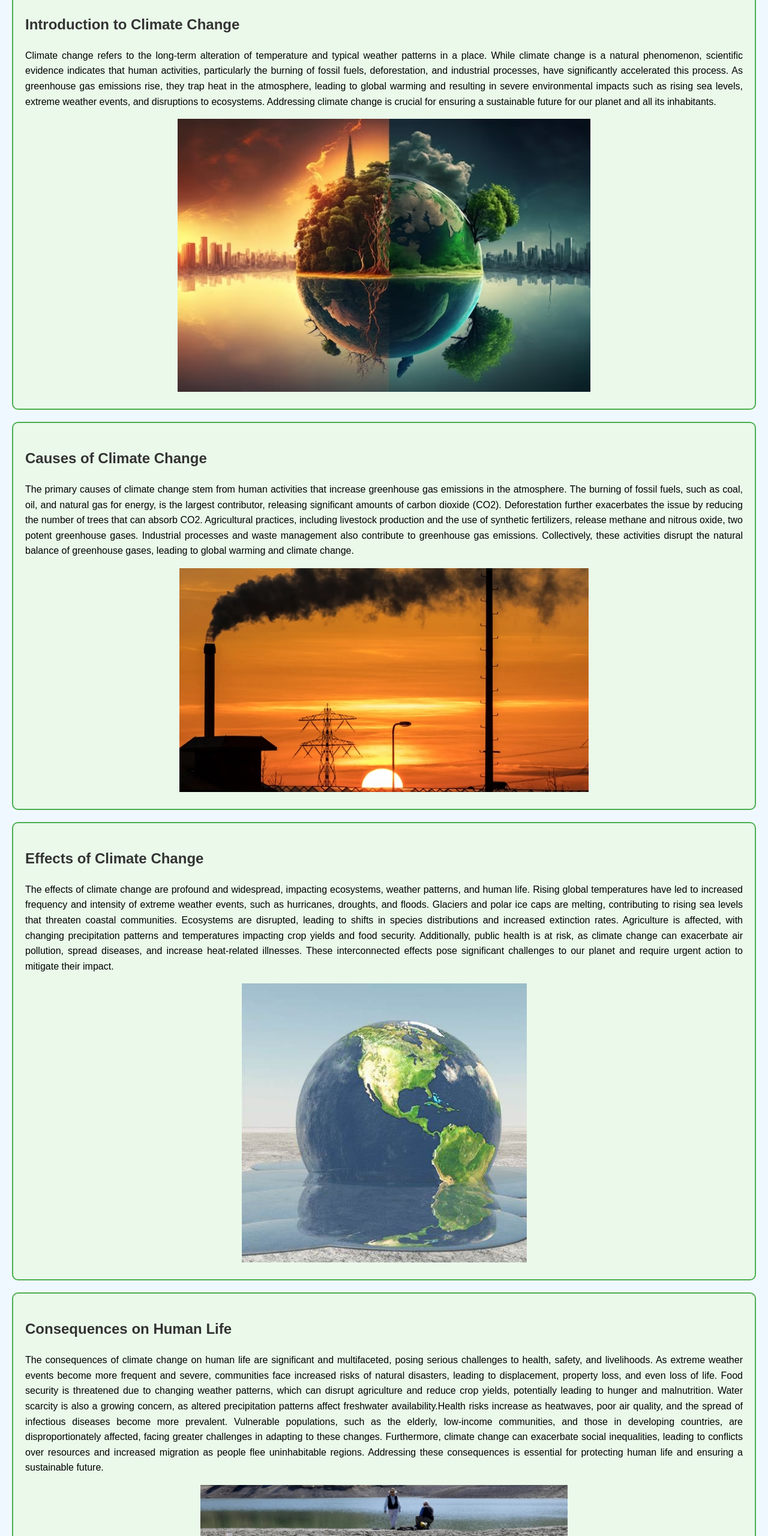
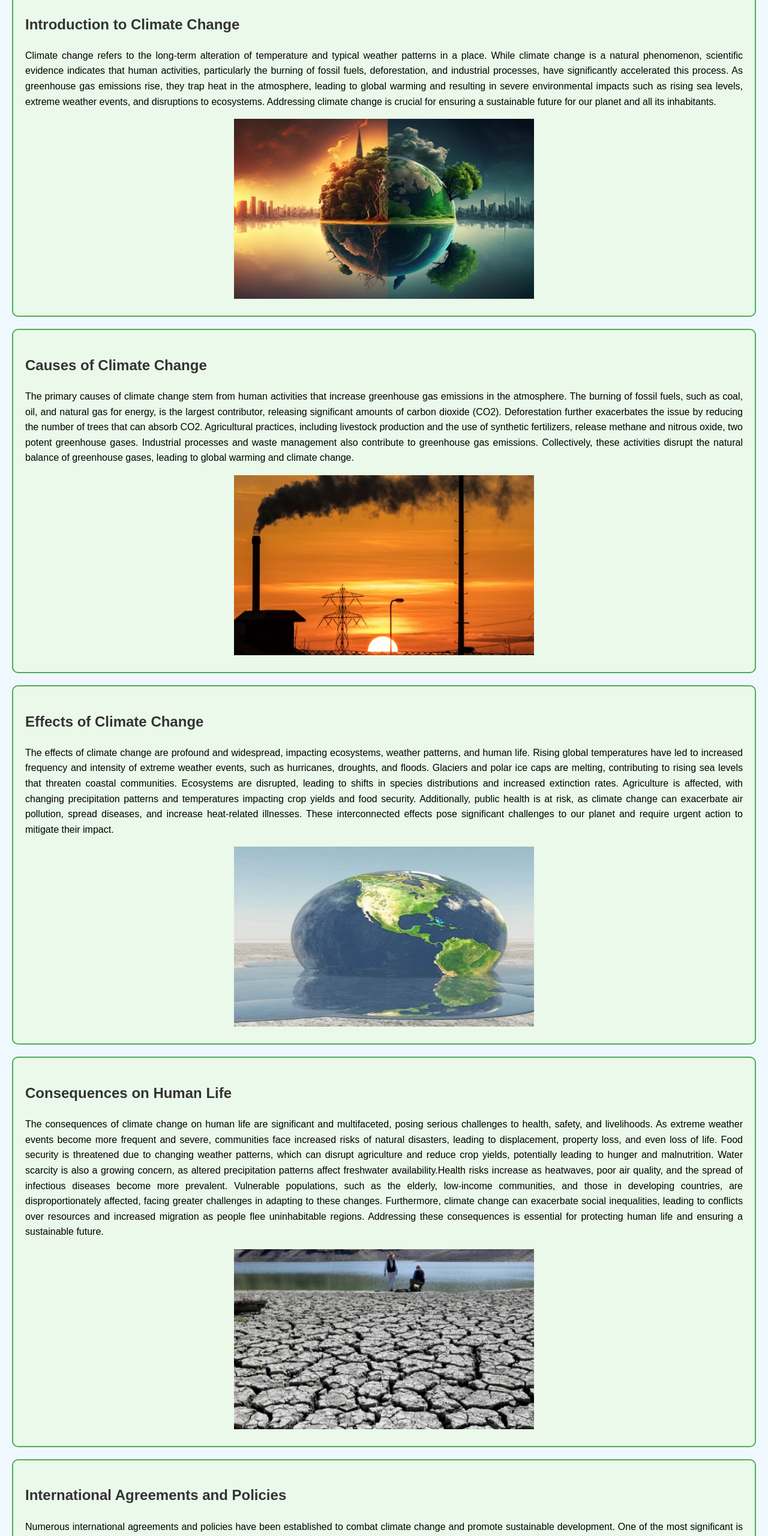
Before and after one commit to XYZ0806/climatechange, a plain HTML site: page index.htm in a window 1280 px wide. Shown: the part 240-2800 px from the top of the page at 60% size. Drawn offline with Linux system fonts and the light colour scheme.

Commit message:
Update index.htm

```diff
--- a/index.htm
+++ b/index.htm
@@ -74,7 +74,7 @@
         <h2>Introduction to Climate Change</h2>
         <p>Climate change refers to the long-term alteration of temperature and typical weather patterns in a place. While climate change is a natural phenomenon, scientific evidence indicates that human activities, particularly the burning of fossil fuels, deforestation, and industrial processes, have significantly accelerated this process. As greenhouse gas emissions rise, they trap heat in the atmosphere, leading to global warming and resulting in severe environmental impacts such as rising sea levels, extreme weather events, and disruptions to ecosystems. Addressing climate change is crucial for ensuring a sustainable future for our planet and all its inhabitants.</p>
 <div style="text-align: center;">
-<img src="img1.jpeg">
+<img src="img1.jpeg" width="500" height="300">
 </div>
     </section>
 
@@ -82,7 +82,7 @@
         <h2>Causes of Climate Change</h2>
         <p>The primary causes of climate change stem from human activities that increase greenhouse gas emissions in the atmosphere. The burning of fossil fuels, such as coal, oil, and natural gas for energy, is the largest contributor, releasing significant amounts of carbon dioxide (CO2). Deforestation further exacerbates the issue by reducing the number of trees that can absorb CO2. Agricultural practices, including livestock production and the use of synthetic fertilizers, release methane and nitrous oxide, two potent greenhouse gases. Industrial processes and waste management also contribute to greenhouse gas emissions. Collectively, these activities disrupt the natural balance of greenhouse gases, leading to global warming and climate change.</p>
 <div style="text-align: center;">
-<img src="img2.jpeg">
+<img src="img2.jpeg" width="500" height="300">
 </div>
 
     </section>
@@ -91,7 +91,7 @@
         <h2>Effects of Climate Change</h2>
         <p>The effects of climate change are profound and widespread, impacting ecosystems, weather patterns, and human life. Rising global temperatures have led to increased frequency and intensity of extreme weather events, such as hurricanes, droughts, and floods. Glaciers and polar ice caps are melting, contributing to rising sea levels that threaten coastal communities. Ecosystems are disrupted, leading to shifts in species distributions and increased extinction rates. Agriculture is affected, with changing precipitation patterns and temperatures impacting crop yields and food security. Additionally, public health is at risk, as climate change can exacerbate air pollution, spread diseases, and increase heat-related illnesses. These interconnected effects pose significant challenges to our planet and require urgent action to mitigate their impact.</p>
 <div style="text-align: center;">
-<img src="img4.jpeg">
+<img src="img4.jpeg" width="500" height="300">
 </div>
 
     </section>
@@ -100,7 +100,7 @@
         <h2>Consequences on Human Life</h2>
         <p>The consequences of climate change on human life are significant and multifaceted, posing serious challenges to health, safety, and livelihoods. As extreme weather events become more frequent and severe, communities face increased risks of natural disasters, leading to displacement, property loss, and even loss of life. Food security is threatened due to changing weather patterns, which can disrupt agriculture and reduce crop yields, potentially leading to hunger and malnutrition. Water scarcity is also a growing concern, as altered precipitation patterns affect freshwater availability.Health risks increase as heatwaves, poor air quality, and the spread of infectious diseases become more prevalent. Vulnerable populations, such as the elderly, low-income communities, and those in developing countries, are disproportionately affected, facing greater challenges in adapting to these changes. Furthermore, climate change can exacerbate social inequalities, leading to conflicts over resources and increased migration as people flee uninhabitable regions. Addressing these consequences is essential for protecting human life and ensuring a sustainable future.</p>
 <div style="text-align: center;">
-<img src="img3.jpeg">
+<img src="img3.jpeg" width="500" height="300">
 </div>
 
     </section>
@@ -109,7 +109,7 @@
         <h2>International Agreements and Policies</h2>
         <p>Numerous international agreements and policies have been established to combat climate change and promote sustainable development. One of the most significant is the Paris Agreement, adopted in 2015, which aims to limit global warming to well below 2 degrees Celsius above pre-industrial levels, with efforts to limit the temperature increase to 1.5 degrees Celsius. Countries participating in the agreement are required to submit Nationally Determined Contributions (NDCs) that outline their climate action plans. The Kyoto Protocol, established in 1997, was an earlier effort to reduce greenhouse gas emissions, setting legally binding targets for developed countries. Additionally, various national policies, such as carbon pricing, renewable energy incentives, and deforestation reduction initiatives, support these international efforts. The United Nations Framework Convention on Climate Change (UNFCCC) serves as the foundation for global climate negotiations, emphasizing the importance of international cooperation in addressing climate change and its impacts. Together, these agreements and policies aim to create a coordinated response to one of the most pressing challenges of our time.</p>
 <div style="text-align: center;">
-<img src="img6.jpeg">
+<img src="img6.jpeg" width="500" height="300">
 </div>
 
     </section>
@@ -118,7 +118,7 @@
         <h2>Call to Action</h2>
         <p>Addressing climate change requires urgent and collective action from individuals, communities, and governments. Every person can contribute by adopting sustainable practices such as reducing energy consumption, minimizing waste, and supporting renewable energy initiatives. Advocacy plays a crucial role; engaging with policymakers, participating in climate marches, and raising awareness can drive meaningful change. Businesses can also play their part by implementing environmentally friendly practices and reducing their carbon footprint. Together, we can create a powerful movement to combat climate change, protect our planet, and ensure a healthier, sustainable future for generations to come. It’s time to act decisively—every action counts!</p>
 <div style="text-align: center;">
-<img src="img5.jpeg">
+<img src="img5.jpeg" width="500" height="300">
 </div>
 
     </section>
```
